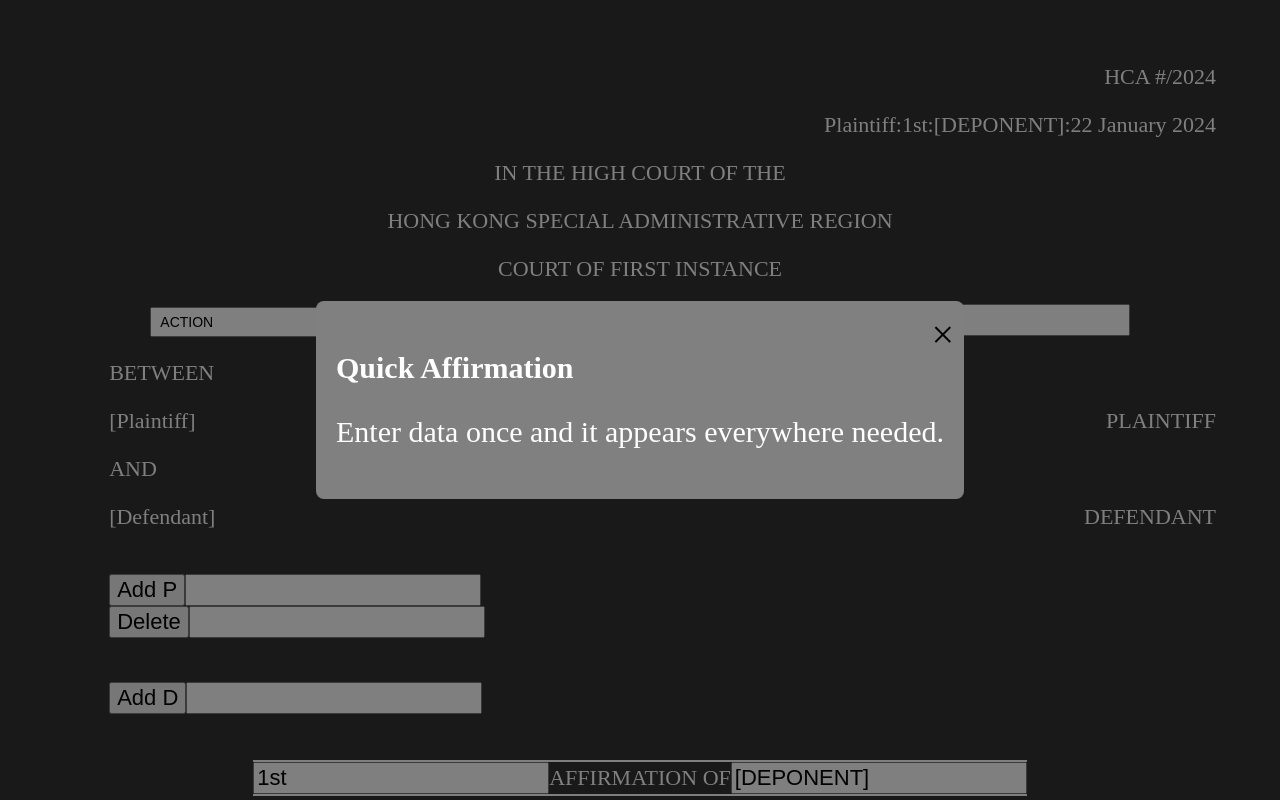
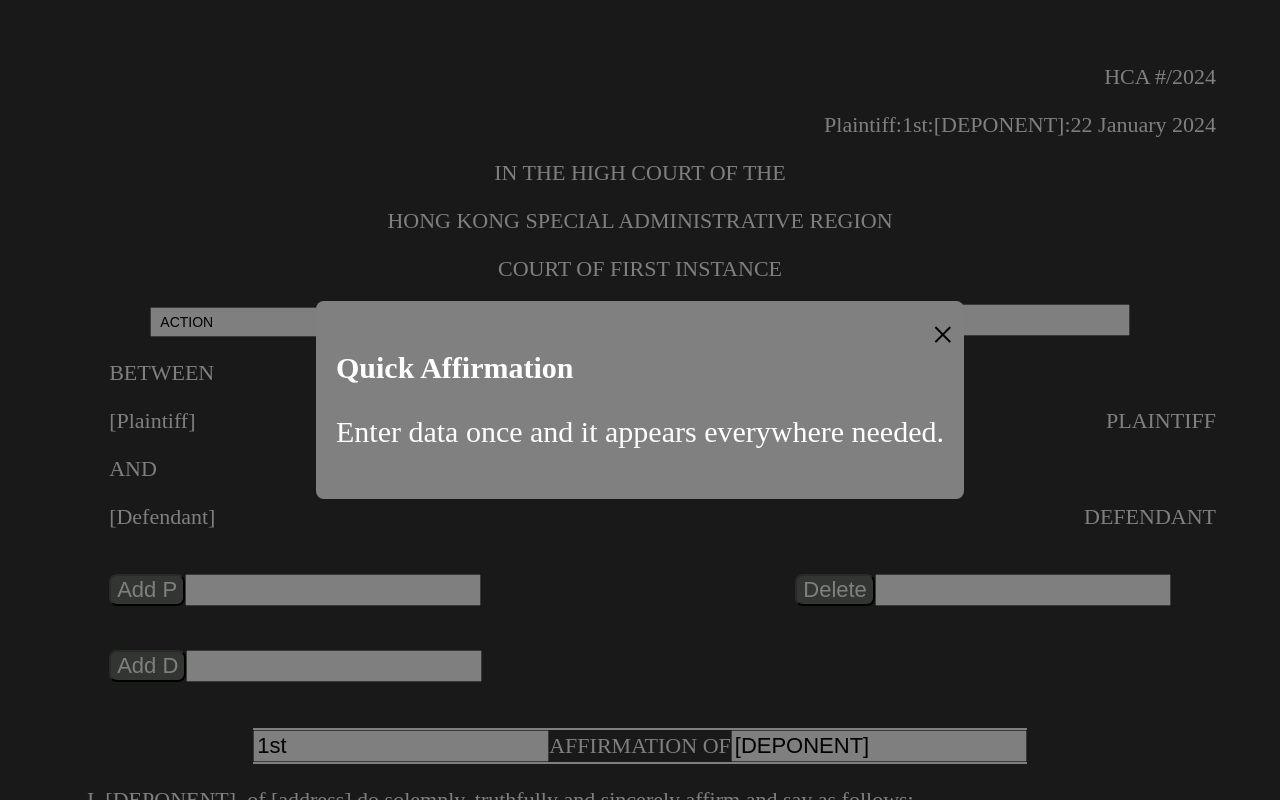
Before and after one commit to 3willows/quickAffirmation, a React (Create React App) app: page / in a window 1280 px wide. Shown: the top 800 px of the page. Built offline with nearby package versions, Linux system fonts and the light colour scheme.

Commit message:
place delete button at the centre

```diff
--- a/src/App.css
+++ b/src/App.css
@@ -17,7 +17,7 @@ body {
 @media only screen and (max-width: 300px) {
 
   /* Font size for screens smaller than 768px (e.g., mobile screens) */
-  body, input, button {
+  * {
     font-size: 14px;
   }
 }
@@ -31,7 +31,8 @@ select {
   /* Adjust font size for select boxes */
 }
 
-input, button {
+input,
+button {
   font-size: 22px;
 }
 
@@ -118,27 +119,35 @@ input, button {
   cursor: pointer;
 }
 
-/* Define styles for the large button */
-.large-button {
+button {
   display: inline-block;
-  padding: 15px 30px;
-  font-size: 18px;
   text-align: center;
   text-decoration: none;
-  background-color: #666b66; /* Green background color */
-  color: white; /* White text color */
-  border-radius: 8px; /* Rounded corners */
+  background-color: #666b66;
+  /* Green background color */
+  color: white;
+  /* White text color */
+  border-radius: 8px;
+  /* Rounded corners */
   cursor: pointer;
 }
 
+/* Define styles for the large button */
+
 /* Hover effect */
-.large-button:hover {
+button:hover {
   background-color: #b7bab7;
   color: black;
 }
 
 /* Active effect */
-.large-button:active {
+button:active {
   background-color: #666b66;
-  color: black; /* Green background color */
+  color: black;
+  /* Green background color */
 }
+
+.large-button {
+  padding: 15px 30px;
+  font-size: 18px;
+}
--- a/src/components/Parties.js
+++ b/src/components/Parties.js
@@ -50,6 +50,9 @@ export function Parties({
               onChange={handleInputChange}
             ></input>
           </form>
+        </div>
+
+        <div className="flex-box ">
           <form onSubmit={handleRemoveParty}>
             <button> Delete </button>
             <input
@@ -59,8 +62,6 @@ export function Parties({
             ></input>
           </form>{" "}
         </div>
-
-        <div style={{ flex: "0 0 33.33%" }}></div>
 
         <div className="flex-box ">
           <form onSubmit={handleAddParty} onChange={() => setSide("D")}>
```
